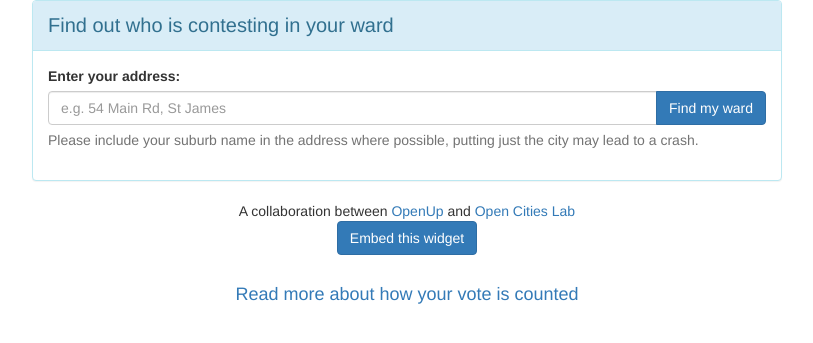
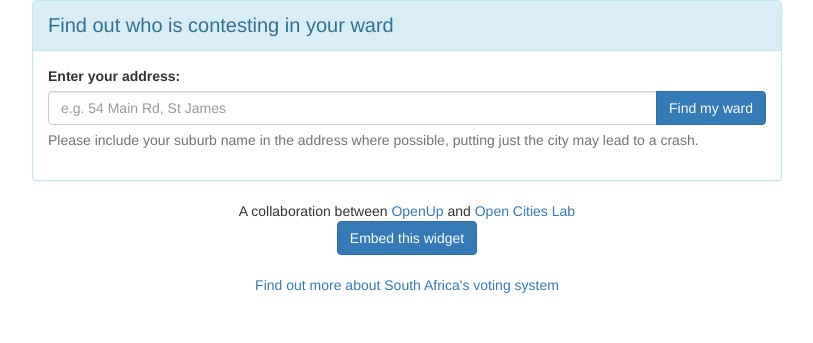
Before and after one commit to opendatadurban/ward-candidates, a Flask app: page / in a window 1280 px wide. Shown: the top 343 px of the page, without its empty margins (233-1046 px from the left). Run offline with Flask 2, Linux system fonts and the light colour scheme; parts of the project's set-up code (start-up, migrations or seed data) failed here and were passed over; some libraries are stand-ins or nearby versions.

Commit message:
Updated copy

```diff
--- a/templates/index.html
+++ b/templates/index.html
@@ -130,10 +130,10 @@
             </div>
             <br>
             <div class="row text-center mt-2">
-                <h4>
-                    <a href="https://medium.com/open-data-durban/how-your-vote-counts-bf776c04c2d7"
-                       target="_blank">Read more about how your vote is counted</a>
-                </h4>
+                            <p>
+                                <a href="https://medium.com/open-data-durban/how-your-vote-counts-bf776c04c2d7"
+                                   target="_blank">Find out more about South Africa's voting system</a>
+                            </p>
             </div>
             <br>
         </div>
```
